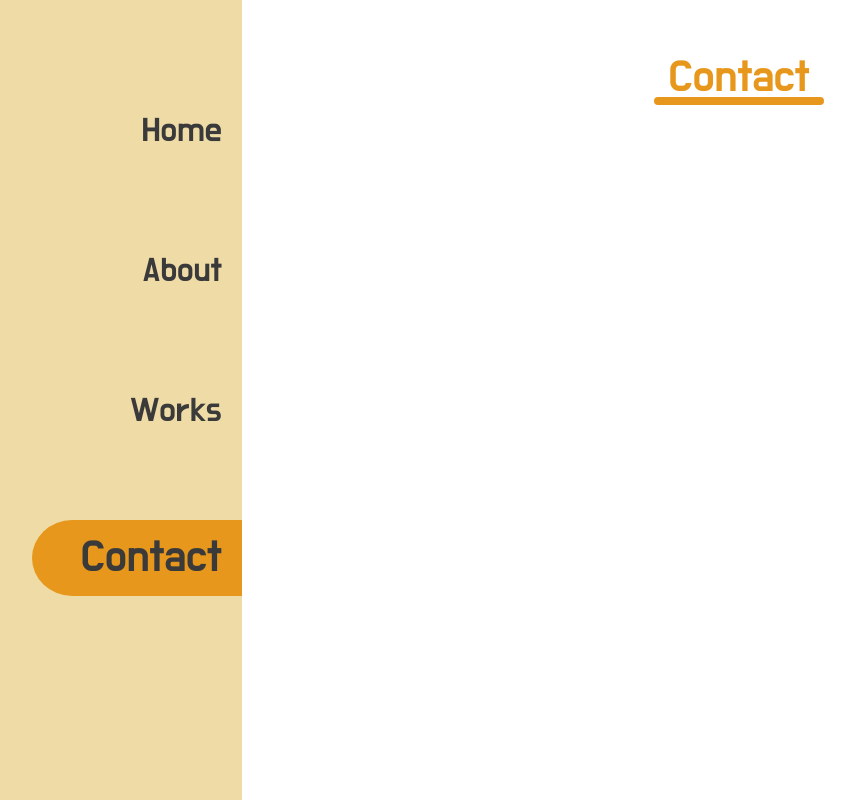
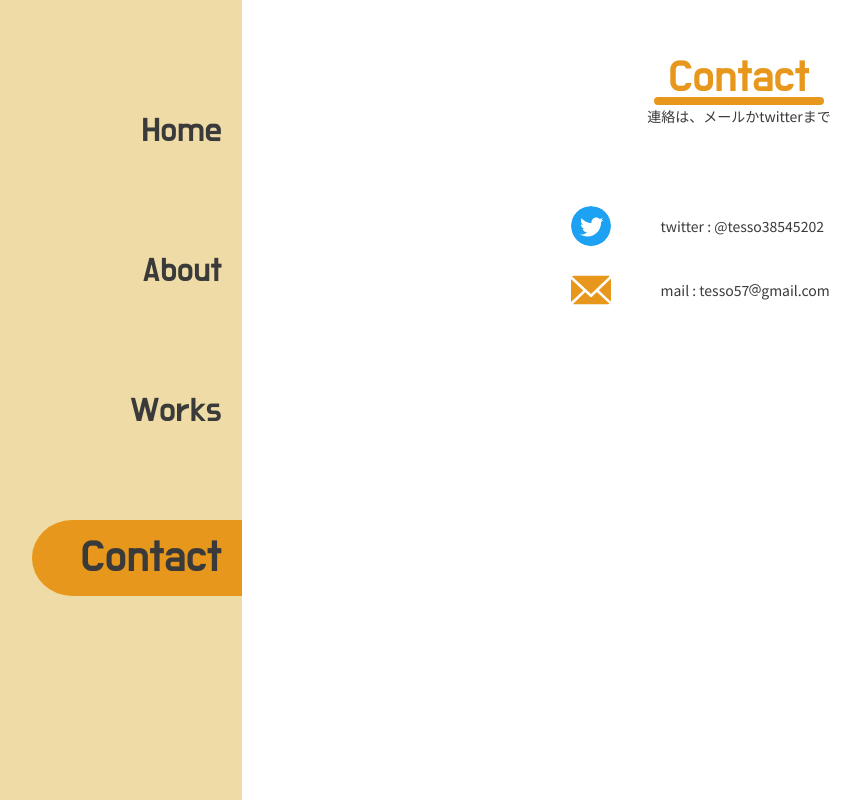
Before and after one commit to tesso57/home, a Vue app: page /#/works in a window 1280 px wide. Both pictures are taken after a click on the item "Contact". Shown: the whole page, without its empty margins (44-904 px from the left). Built offline with nearby package versions, Linux system fonts and the light colour scheme.

Commit message:
contactページの完成

```diff
--- a/src/views/contact.vue
+++ b/src/views/contact.vue
@@ -1,7 +1,32 @@
 <template>
   <div class="main-content">
-    <hero msg="Contact"/>
-
+    <hero msg="Contact" />
+    <p class="body">連絡は、メールかtwitterまで</p>
+    <div class="link-box">
+      <ul>
+        <li>
+          <a href="#">
+            <img
+              class="icon"
+              src="../assets/Twitter_Social_Icon_Circle_Color.svg"
+            />
+          </a>
+          <a class="body" href="https://twitter.com/home"
+            >twitter : @tesso38545202</a
+          >
+        </li>
+        <li>
+          <a href="#">
+            <svg class="icon mail">
+              <use xlink:href="../assets/mail.svg#Capa_1"></use>
+            </svg>
+          </a>
+          <p class="body">mail : tesso57</p>
+          <img class="at" src="../assets/at.svg" />
+          <p class="body">gmail.com</p>
+        </li>
+      </ul>
+    </div>
   </div>
 </template>
 
@@ -10,7 +35,7 @@ import { defineComponent } from "vue";
 import hero from "@/components/hero.vue";
 export default defineComponent({
   name: "contact",
-  components: {hero},
+  components: { hero },
   props: {}
 });
 </script>
@@ -30,4 +55,53 @@ export default defineComponent({
     opacity: 100%;
   }
 }
+
+.body {
+  font-family: "Noto Sans JP", sans-serif;
+  font-size: 14px;
+  margin: auto 0 auto;
+  height: auto;
+}
+
+li {
+  list-style: none;
+  display: flex;
+  width: 50%;
+  margin: 24px auto 0;
+}
+a {
+  text-decoration: none;
+  height: 40px;
+}
+a:link {
+  color: #3a3a3a;
+}
+a:visited{
+  color: #3a3a3a;
+}
+a:hover{
+  color: #00acee;
+}
+
+.icon {
+  border-radius: 50%;
+  width: 40px;
+  height: 40px;
+  margin: auto 50px auto;
+}
+
+.mail {
+  border-radius: 0;
+  fill: #e7981c;
+}
+
+.at {
+  width: 12px;
+  height: 12px;
+  margin: auto 0 auto;
+}
+
+.link-box{
+  margin-top: 80px;
+}
 </style>
```
Also changed, not shown: src/assets/at.svg (added), src/assets/mail.svg (added).
